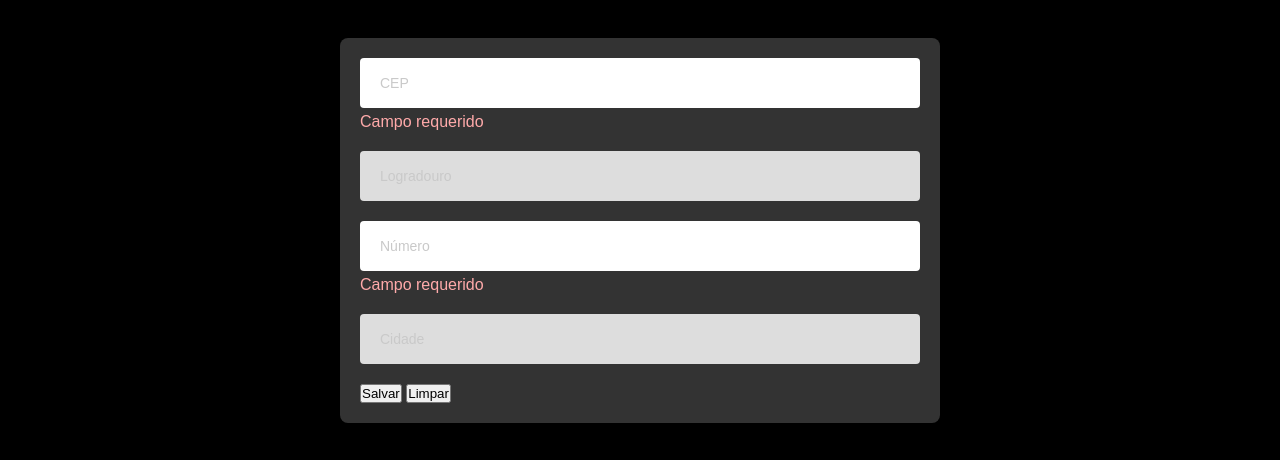
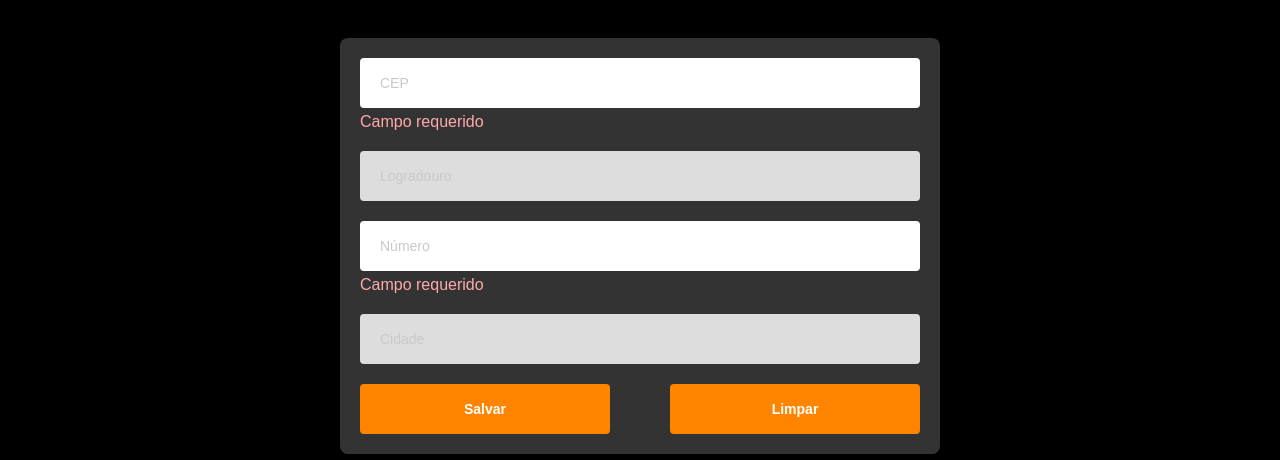
Before and after one commit to VictorAbreu/vdviacep, a plain HTML site: page index.html in a window 1280 px wide. Shown: the part 82-542 px from the top of the page. Drawn offline with Linux system fonts and the light colour scheme.

Commit message:
CSS botões

```diff
--- a/css/styles.css
+++ b/css/styles.css
@@ -80,3 +80,27 @@ html, body{
 .form-input:disabled{
     background-color: #ddd;
 }
+
+.btn-container{
+    display: flex;
+    justify-content: space-between;
+}
+
+.btn{
+    width: 250px;
+    height: 50px;
+    background-color: #ff8400;
+    border: 0;
+    border-radius: 4px;
+    color: #fff;
+    font-weight: 700;
+    font-size: 14px;
+}
+
+.btn-left{
+    margin-right: 10px;
+}
+
+.btn-right{
+    margin-left: 10px;
+}
--- a/index.html
+++ b/index.html
@@ -71,9 +71,9 @@
               />
             </div>
 
-            <div>
-              <button>Salvar</button>
-              <button>Limpar</button>
+            <div class="btn-container">
+              <button class="btn btn-left" type="submit">Salvar</button>
+              <button class="btn btn-right">Limpar</button>
             </div>
           </form>
         </div>
```
